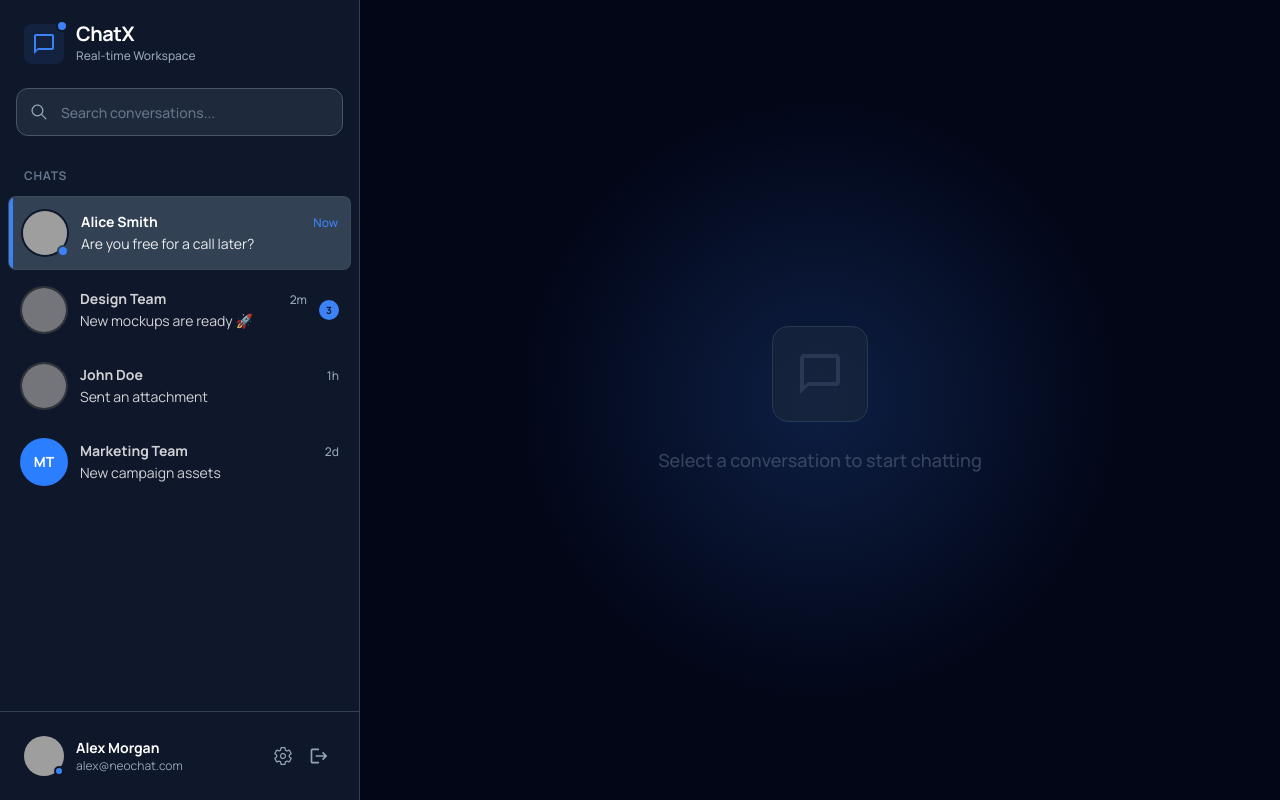
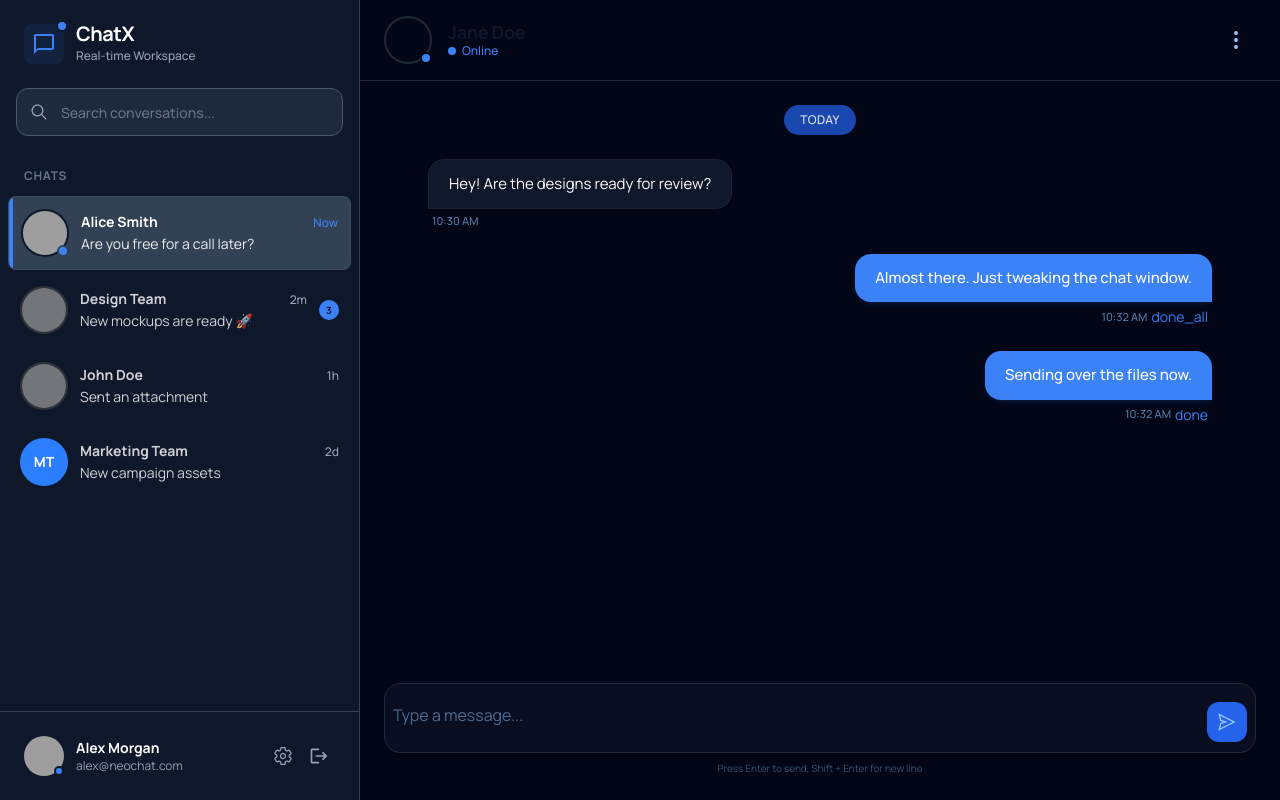
Before and after one commit to puvanakopis/ChatX, a Next.js app in the folder frontend/: page /chat in a window 1280 px wide. Built offline with nearby package versions, Linux system fonts and the light colour scheme; grey boxes are pictures that could not be loaded.

Commit message:
create chat page

```diff
--- a/frontend/app/chat/page.tsx
+++ b/frontend/app/chat/page.tsx
@@ -1,11 +1,13 @@
 import Sidebar from "@/container/chat/Sidebar";
 import EmptyChat from "@/container/chat/EmptyChat";
+import ChatOne from "@/container/chat/ChatOne";
 
 export default function HomePage() {
     return (
         <div className="bg-background-light dark:bg-background-dark font-display overflow-hidden h-screen flex">
             <Sidebar />
             <EmptyChat />
+            <ChatOne />
         </div>
     );
 }
--- /dev/null
+++ b/frontend/container/chat/ChatOne.jsx
@@ -0,0 +1,147 @@
+"use client";
+
+import React from "react";
+import { AiOutlineSend } from "react-icons/ai";
+import { FiMoreVertical } from "react-icons/fi";
+
+export default function ChatOne() {
+    return (
+        <div className="flex flex-col w-full h-screen overflow-hidden font-display text-base text-slate-900 dark:text-white selection:bg-[#3b82f6] selection:text-white">
+            {/* Header */}
+            <header className="flex-none flex items-center justify-between border-b border-[#1e293b] px-6 py-4 bg-[#020617]/50 dark:bg-[#020617] z-10">
+                <div className="flex items-center gap-4">
+                    <div className="relative">
+                        <div
+                            className="bg-center bg-no-repeat aspect-square bg-cover rounded-full w-12 h-12 border-2 border-[#1e293b]"
+                            style={{
+                                backgroundImage:
+                                    'url("https://lh3.googleusercontent.com/aida-public/AB6AXuCE91X6wo5QJcWFZ6CAEI0SD9E5uA0oD414qFy5bgDHuZTqlc49ElAvdwpMnKnbcryl8kSA0gf6MNLMREfcZiqvg7x4zTJqg3qn_MbLCn24ik0j8q7ZRA8luw4zU0icVcdxUsitL14BrH6lFtLb9_ssEW8MQJpr2PqP8iM3PvD4HJL-t2OucVcJdl42GcLgkX-Ke8zrdCp4KD9uQ5p1UqJSKoZZ99gHaRs6UF1cVKlyIdNos6KjBDMem4MTyNzZOUV_2rgtHe7Yp2");',
+                            }}
+                        />
+                        <div className="absolute bottom-0 right-0 w-3 h-3 bg-[#3b82f6] rounded-full border-2 border-[#020617]" />
+                    </div>
+                    <div className="flex flex-col">
+                        <h2 className="text-lg font-bold leading-tight tracking-[-0.015em] text-slate-900 dark:text-white">
+                            Jane Doe
+                        </h2>
+                        <div className="flex items-center gap-1.5">
+                            <span className="w-2 h-2 bg-[#3b82f6] rounded-full inline-block" />
+                            <span className="text-[#3b82f6] text-xs font-medium">Online</span>
+                        </div>
+                    </div>
+                </div>
+                <div className="flex items-center gap-3">
+                    <button
+                        className="flex items-center justify-center w-10 h-10 rounded-lg text-[#93c5fd] hover:bg-[#2563eb] hover:text-white transition-colors duration-200"
+                    >
+                        <span className="material-symbols-outlined text-[24px]"><FiMoreVertical /></span>
+                    </button>
+                </div>
+            </header>
+
+            {/* Chat Body */}
+            <main className="flex-1 overflow-y-auto px-6 py-6 scroll-smooth bg-[#020617]">
+                <div className="max-w-4xl mx-auto flex flex-col gap-6">
+                    {/* Today Label */}
+                    <div className="flex justify-center sticky top-0 z-0 opacity-90">
+                        <div className="bg-[#2563eb]/80 backdrop-blur-sm px-4 py-1.5 rounded-full shadow-sm">
+                            <p className="text-white text-xs font-medium leading-normal tracking-wide uppercase">
+                                Today
+                            </p>
+                        </div>
+                    </div>
+
+                    {/* Received Message */}
+                    <div className="flex items-end gap-3 group">
+                        <div
+                            className="bg-center bg-no-repeat aspect-square bg-cover rounded-full w-8 h-8 shrink-0 mb-1"
+                            style={{
+                                backgroundImage:
+                                    'url("https://lh3.googleusercontent.com/aida-public/AB6AXuBtqquVzhAwPQhAC7TGHCr7Ku2_79U6Po36hXlr9HzD-eFKeVNXvspE9JmUk-oxCVDO1ZSf24eZNoGOeznwoJd_WhwtUGPXXkFv5o4nnJtulRXwm5G3XGLwMP8R1GONrq-7OPRGqiOK0CnL7b90Y1nbZwZ61_n8lQyAw7xcljIqnskZz0rSspRolNJYyb7QiupdSjCc1XrxxnbHmhAXnL8ItcygwXMo8mR_wZAMLP9FI8EUyUZzDh_02DVAR1sXwPTUEc3GY5pl0s7o");',
+                            }}
+                        />
+                        <div className="flex flex-col gap-1 items-start max-w-[75%] md:max-w-[60%]">
+                            <div className="flex flex-col rounded-2xl rounded-bl-none px-5 py-3 bg-[#0f172a] border border-white/5 text-white shadow-sm">
+                                <p className="text-[15px] font-normal leading-relaxed">
+                                    Hey! Are the designs ready for review?
+                                </p>
+                            </div>
+                            <span className="text-[#93c5fd]/60 text-[11px] font-medium ml-1">
+                                10:30 AM
+                            </span>
+                        </div>
+                    </div>
+
+                    {/* Sent Messages */}
+                    {[
+                        {
+                            text: "Almost there. Just tweaking the chat window.",
+                            time: "10:32 AM",
+                            status: "done_all",
+                        },
+                        {
+                            text: "Sending over the files now.",
+                            time: "10:32 AM",
+                            status: "done",
+                        },
+                    ].map((msg, idx) => (
+                        <div
+                            key={idx}
+                            className="flex items-end gap-3 justify-end group"
+                        >
+                            <div className="flex flex-col gap-1 items-end max-w-[75%] md:max-w-[60%]">
+                                <div className="flex flex-col rounded-2xl rounded-br-none px-5 py-3 bg-[#3b82f6] text-white shadow-md shadow-[#3b82f6]/10">
+                                    <p className="text-[15px] font-medium leading-relaxed">{msg.text}</p>
+                                </div>
+                                <div className="flex items-center gap-1 mr-1">
+                                    <span className="text-[#93c5fd]/60 text-[11px] font-medium">{msg.time}</span>
+                                    <span className="material-symbols-outlined text-[14px] text-[#3b82f6]">
+                                        {msg.status}
+                                    </span>
+                                </div>
+                            </div>
+                            <div
+                                className="bg-center bg-no-repeat aspect-square bg-cover rounded-full w-8 h-8 shrink-0 mb-1"
+                                style={{
+                                    backgroundImage:
+                                        'url("https://lh3.googleusercontent.com/aida-public/AB6AXuBCQ01P5yO6Lf2KarisKIJTjlK0nDsySTOuzNorABtm3q0iXWzqAhHkVk6ImHlfI_1xjuXeBJJo_k87LPA2vmvbmxxa09ac43TssaL3i6L1x-CYGacTZbDEZfACc8viIYL-PNFAkmtxfTI7yBYfeEdWxxUc4FOfCTL4fHh29dhNs4By5SzGWHaC6HG9JtefIYVCgfC4HisqsvC3utvgGsJmRH87G5Y88Ee7LTzmnQB5rX1tTUx_CPITUexZ1qcT9GguGqpLSovD6b_d");',
+                                }}
+                            />
+                        </div>
+                    ))}
+                </div>
+            </main>
+
+            {/* Footer / Message Input */}
+            <footer className="flex-none p-6 pt-2 bg-[#020617]">
+                <div className="max-w-4xl mx-auto w-full">
+                    <div className="relative flex items-end gap-2 bg-[#0f172a]/50 border border-[#1e293b] rounded-2xl p-2 shadow-lg">
+                        <div className="flex-1 py-2.5">
+                            <textarea
+                                className="w-full bg-transparent border-0 p-0 text-white placeholder-[#93c5fd]/50 focus:ring-0 resize-none max-h-32 overflow-y-auto leading-relaxed"
+                                placeholder="Type a message..."
+                                rows={1}
+                                style={{ minHeight: "24px" }}
+                            />
+                        </div>
+                        <div className="flex items-center gap-1 pb-0.5">
+                            <button
+                                aria-label="Send message"
+                                className="flex items-center justify-center w-10 h-10 rounded-xl bg-[#2563eb] text-[#93c5fd] hover:bg-[#3b82f6] hover:text-white transition-all duration-200 ml-1 group"
+                            >
+                                <span className="material-symbols-outlined text-[20px] group-hover:translate-x-0.5 group-hover:-translate-y-0.5 transition-transform">
+                                    <AiOutlineSend />
+                                </span>
+                            </button>
+                        </div>
+                    </div>
+                    <div className="text-center mt-2">
+                        <p className="text-[10px] text-[#93c5fd]/40">
+                            Press Enter to send, Shift + Enter for new line
+                        </p>
+                    </div>
+                </div>
+            </footer>
+        </div>
+    );
+}
```
Also changed, not shown: frontend/app/profile/page.tsx (+23 -24 lines).
